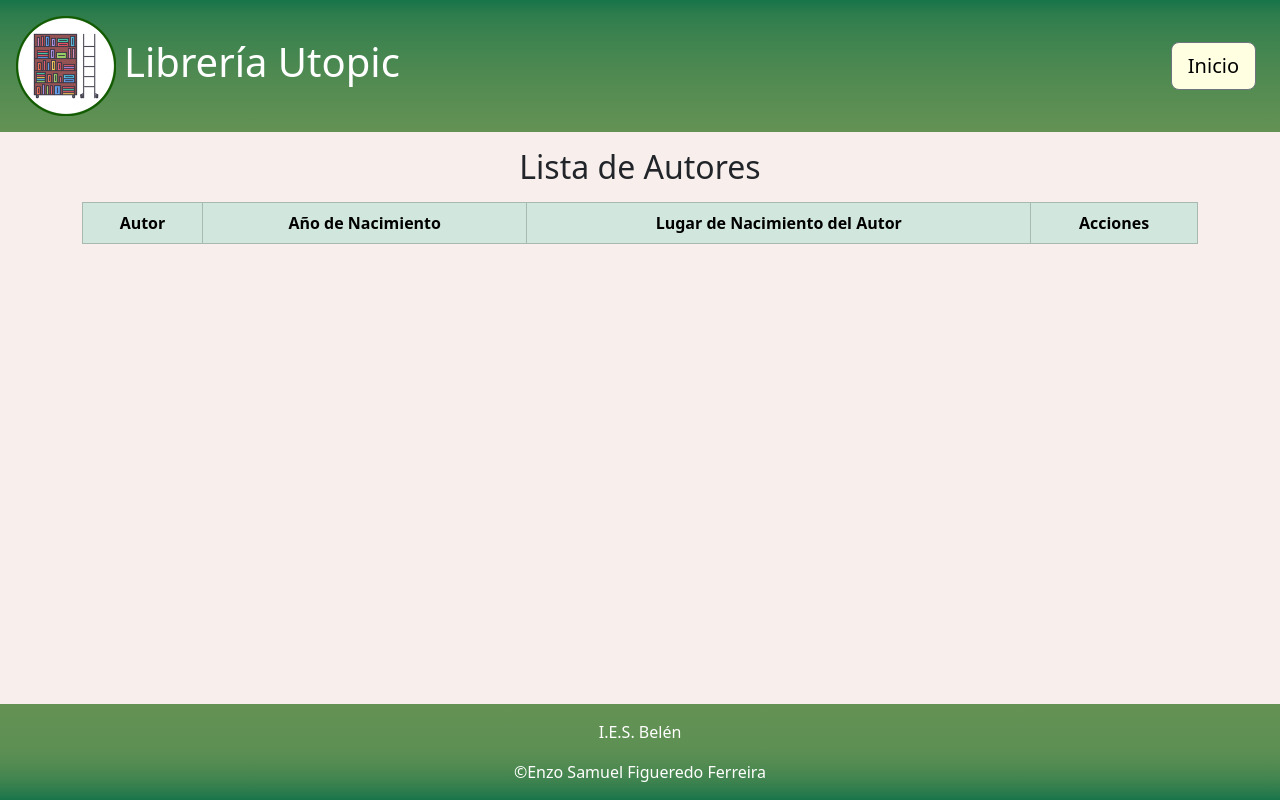
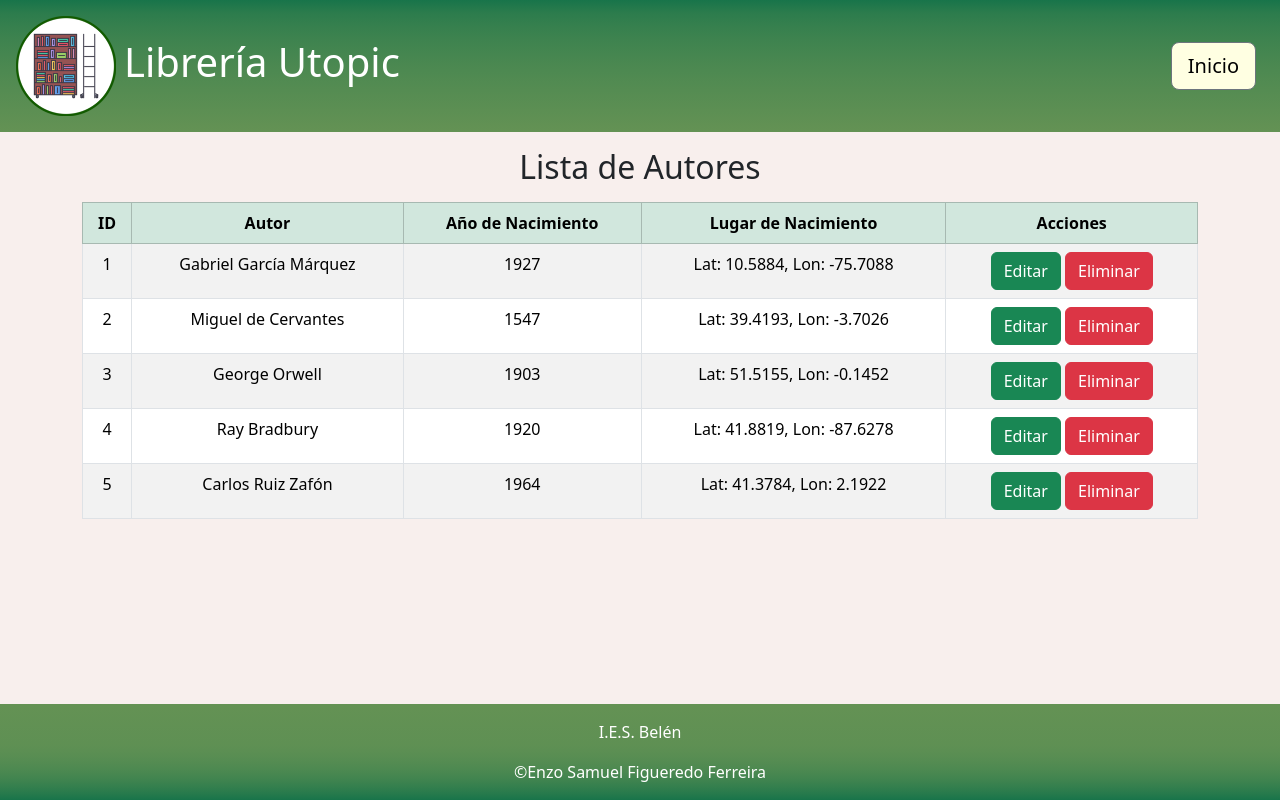
Before and after one commit to Frigosamu/Proyecto, a website: page src/autor/listaAutores.html in a window 1280 px wide. Drawn offline with Linux system fonts and the light colour scheme; files whose address does not match are found by name.

Commit message:
Rellenar tbody con JS en los html

```diff
--- /dev/null
+++ b/src/autor/Autores.js
@@ -0,0 +1,47 @@
+let almacenAutores = [
+    {
+        "id": 1,
+        "autor": "Gabriel García Márquez",
+        "añoNacimiento": 1927,
+        "lugarNacimiento": {
+            "latitud": 10.5884,
+            "longitud": -75.7088
+        }
+    },
+    {
+        "id": 2,
+        "autor": "Miguel de Cervantes",
+        "añoNacimiento": 1547,
+        "lugarNacimiento": {
+            "latitud": 39.4193,
+            "longitud": -3.7026
+        }
+    },
+    {
+        "id": 3,
+        "autor": "George Orwell",
+        "añoNacimiento": 1903,
+        "lugarNacimiento": {
+            "latitud": 51.5155,
+            "longitud": -0.1452
+        }
+    },
+    {
+        "id": 4,
+        "autor": "Ray Bradbury",
+        "añoNacimiento": 1920,
+        "lugarNacimiento": {
+            "latitud": 41.8819,
+            "longitud": -87.6278
+        }
+    },
+    {
+        "id": 5,
+        "autor": "Carlos Ruiz Zafón",
+        "añoNacimiento": 1964,
+        "lugarNacimiento": {
+            "latitud": 41.3784,
+            "longitud": 2.1922
+        }
+    }
+];
--- /dev/null
+++ b/src/autor/autoresController.js
@@ -0,0 +1,41 @@
+document.addEventListener("DOMContentLoaded", function() {
+    const tbody = document.querySelector("tbody");
+
+    function eliminarFila(e) {
+        if (e.target.classList.contains('btn-danger')) {
+            const fila = e.target.closest('tr');
+            fila.remove();
+        }
+    }
+
+    almacenAutores.forEach(autor => {
+        const fila = document.createElement("tr");
+
+        const celdaId = document.createElement("td");
+        celdaId.textContent = autor.id;
+
+        const celdaAutor = document.createElement("td");
+        celdaAutor.textContent = autor.autor;
+
+        const celdaAnoNacimiento = document.createElement("td");
+        celdaAnoNacimiento.textContent = autor.añoNacimiento;
+
+        const celdaLugarNacimiento = document.createElement("td");
+        celdaLugarNacimiento.textContent = `Lat: ${autor.lugarNacimiento.latitud}, Lon: ${autor.lugarNacimiento.longitud}`;
+
+        const celdaAcciones = document.createElement("td");
+        celdaAcciones.innerHTML = `<button class="btn btn-success">Editar</button>
+                                   <button class="btn btn-danger">Eliminar</button>`;
+
+        fila.appendChild(celdaId);
+        fila.appendChild(celdaAutor);
+        fila.appendChild(celdaAnoNacimiento);
+        fila.appendChild(celdaLugarNacimiento);
+        fila.appendChild(celdaAcciones);
+
+        tbody.appendChild(fila);
+    });
+
+
+    tbody.addEventListener('click', eliminarFila);
+});
--- a/src/autor/listaAutores.html
+++ b/src/autor/listaAutores.html
@@ -12,7 +12,7 @@
     <header>
         <div class="d-flex align-items-center justify-content-between">
             <div class="m-3 d-flex align-items-center">
-                <img src="./../../assets/img/librero.png" alt="logo" class="logo">
+                <a href="./../../index.html"><img src="./../../assets/img/librero.png" alt="logo" class="logo"></a>
                 <h1 class="letrasLogo text-white ms-2">Librería Utopic</h1>
             </div>
 
@@ -31,9 +31,10 @@
             <table class="table table-bordered table-striped text-center">
                 <thead class="table-success">
                     <tr>
+                        <th>ID</th>
                         <th>Autor</th>
                         <th>Año de Nacimiento</th>
-                        <th>Lugar de Nacimiento del Autor</th>
+                        <th>Lugar de Nacimiento</th>
                         <th>Acciones</th>
                     </tr>
                 </thead>
@@ -52,6 +53,8 @@
     </footer>
 
     <script src="main.js"></script>
+    <script src="Autores.js"></script>
+    <script src="autoresController.js"></script>
     <script src="./js/bootstrap.bundle.min.js"></script>
 
 </body>
```
Also changed, not shown: index.html (+1 -1 lines), package.json (+3 -4 lines), src/autor/Autor.js (deleted, +0 -8 lines), src/autor/autorController.js (deleted, +0 -12 lines), src/autor/crearAutor.html (+1 -1 lines), src/autor/editarAutor.html (+1 -1 lines), src/libro/Libro.js (deleted, +0 -9 lines), src/libro/Libros.js (added, +38 -0 lines), src/libro/crearLibro.html (+1 -1 lines), src/libro/editarLibro.html (+1 -1 lines), src/libro/libroController.js (deleted, +0 -12 lines), src/libro/librosController.js (added, +40 -0 lines), src/libro/listaLibros.html (+4 -2 lines).
